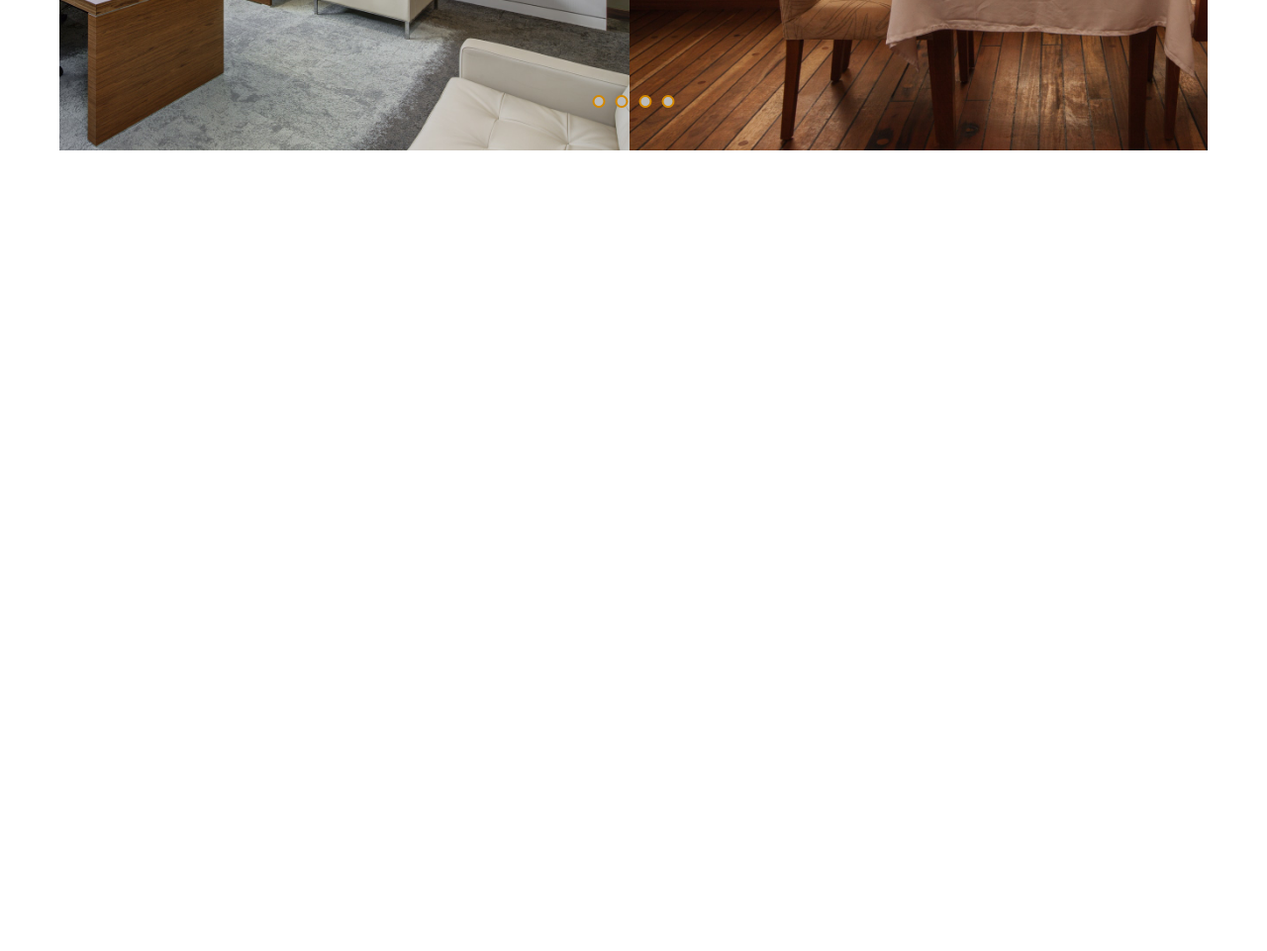
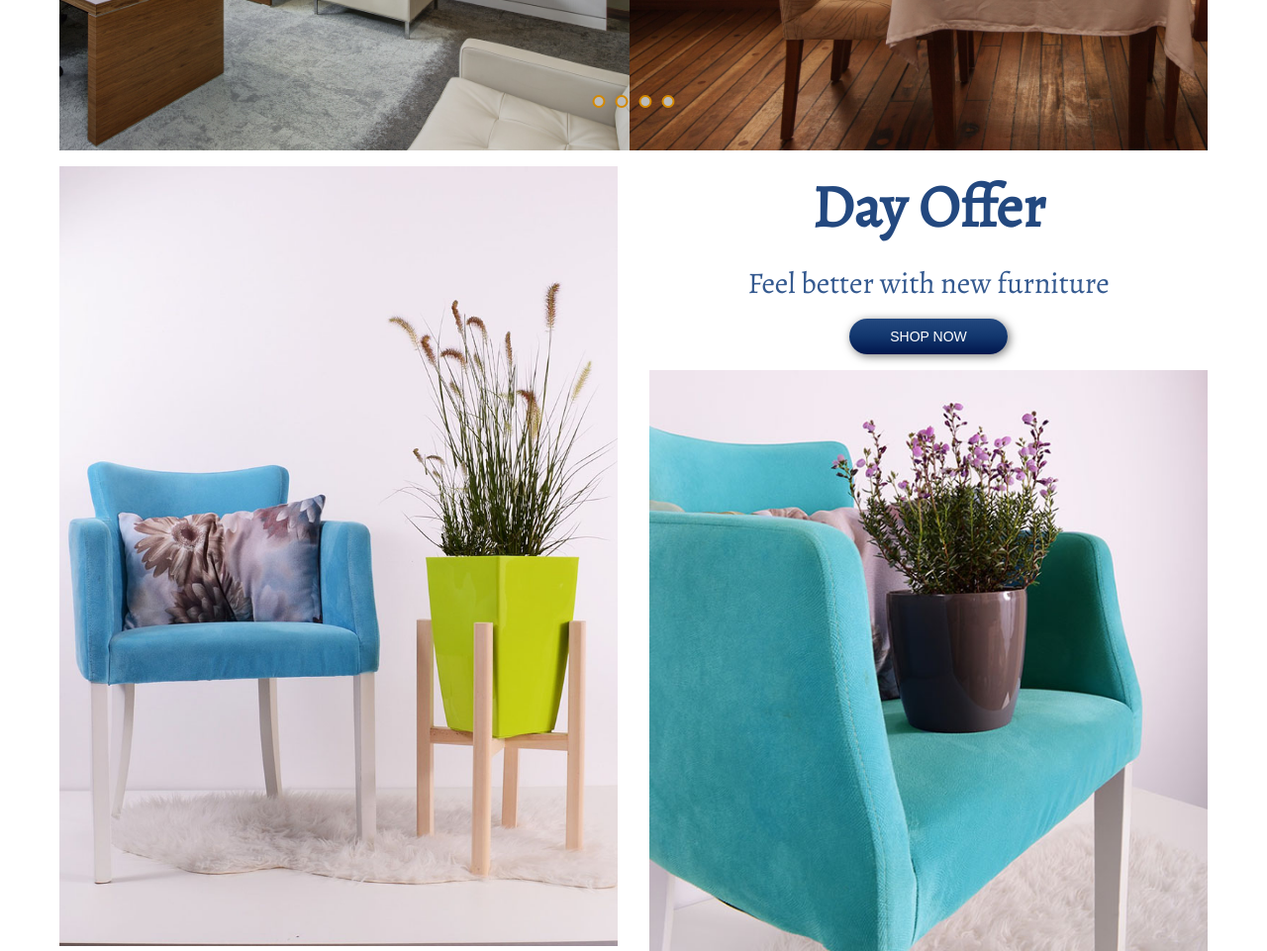
Before and after one commit to imekenye/Furniture-Store, a plain HTML site: page index.html in a window 1280 px wide. Shown: the part 556-1517 px from the top of the page at 99% size. Before the commit the page ends 800 px from the top, so only its background shows below. Drawn offline with nearby package versions, Linux system fonts and the light colour scheme.

Commit message:
Add Day Offer section

```diff
--- a/index.html
+++ b/index.html
@@ -108,6 +108,16 @@
         </section>
 
         <!-- END OF BANNER -->
+
+        <!-- DAY OFFER -->
+        <section class="dayoffer">
+            <img src="images/day-offer-img-one.jpg" alt="dayoffer" class="dayoffer__img-one">
+            <h1 class="dayoffer__heading">Day Offer</h1>
+            <p class="dayoffer__paragraph">Feel better with new furniture</p>
+            <button class="dayoffer__btn">Shop Now</button>
+            <img src="images/day-offer-img-two.jpg" alt="dayoffer" class="dayoffer__img-two">
+        </section>
+        <!-- END OF DAY OFFER -->
     </div>
 </body>
 </html>
--- a/scss/main.scss
+++ b/scss/main.scss
@@ -2,6 +2,7 @@
 
 $color-primary:#12376e;
 $color-primary-hover:#34598f;
+$primary-gradient:linear-gradient(to top, #00154c,#12376e,#23487f);
 
 ul,li,a {
     text-decoration: none;
@@ -25,7 +26,7 @@ body {
 .container{
     display: grid;
     grid-template-columns: minmax(6rem,1fr) repeat(8,minmax(min-content,16rem))minmax(6rem,1fr);
-    grid-template-rows: repeat(3,min-content) 70vh;
+    grid-template-rows: repeat(3,min-content) 70vh min-content;
     grid-row-gap: 1.6rem;
     margin-top: 1.6rem;
 }
@@ -260,7 +261,7 @@ body {
     &__btn {
         width: 16rem;
         height: 5rem;
-        background: linear-gradient(to top, #00154c,#12376e,#23487f);
+        background: $primary-gradient;
         outline: none;
         color: white;
         border: none;
@@ -401,3 +402,63 @@ body {
 }
 
 // END OF BANNER
+
+// DAY OFFER
+
+.dayoffer {
+    grid-column: 2/10;
+    grid-row: 5/6;
+    display: grid;
+    grid-template-columns: repeat(4,1fr);
+    grid-template-rows: repeat(4,min-content);
+    grid-gap: 1.6rem 3.2rem;
+    justify-items: center;
+
+    &__img-one {
+        grid-column: 1/3;
+        grid-row: 1/-1;
+        width: 100%;
+    }
+
+    &__heading {
+        grid-column: 3/-1;
+        grid-row: 1/2;
+        font-size: 6rem;
+        color: #23487f;
+    }
+
+    &__paragraph {
+        grid-column: 3/-1;
+        grid-row: 2/3;
+        font-size: 3rem;
+        color: #34598f;
+    }
+
+    &__btn {
+        grid-column: 3/-1;
+        grid-row: 3/4;
+        width: 16rem;
+        padding: 1rem;
+        font-size: 1.4rem;
+        color: white;
+        border: none;
+        outline: none;
+        border-radius: 5rem;
+        text-transform: uppercase;
+        background: $primary-gradient;
+        box-shadow: .2rem .2rem 1rem #777;
+
+        &:hover {
+            box-shadow: .2rem .2rem 2rem #777;
+        }
+    }
+
+    &__img-two {
+        grid-column: 3/-1;
+        grid-row: 4/-1;
+        width: 100%;
+        align-self: end;
+    }
+}
+
+// END OF DAY OFFER
```
Also changed, not shown: css/main.css, 1 other file.
